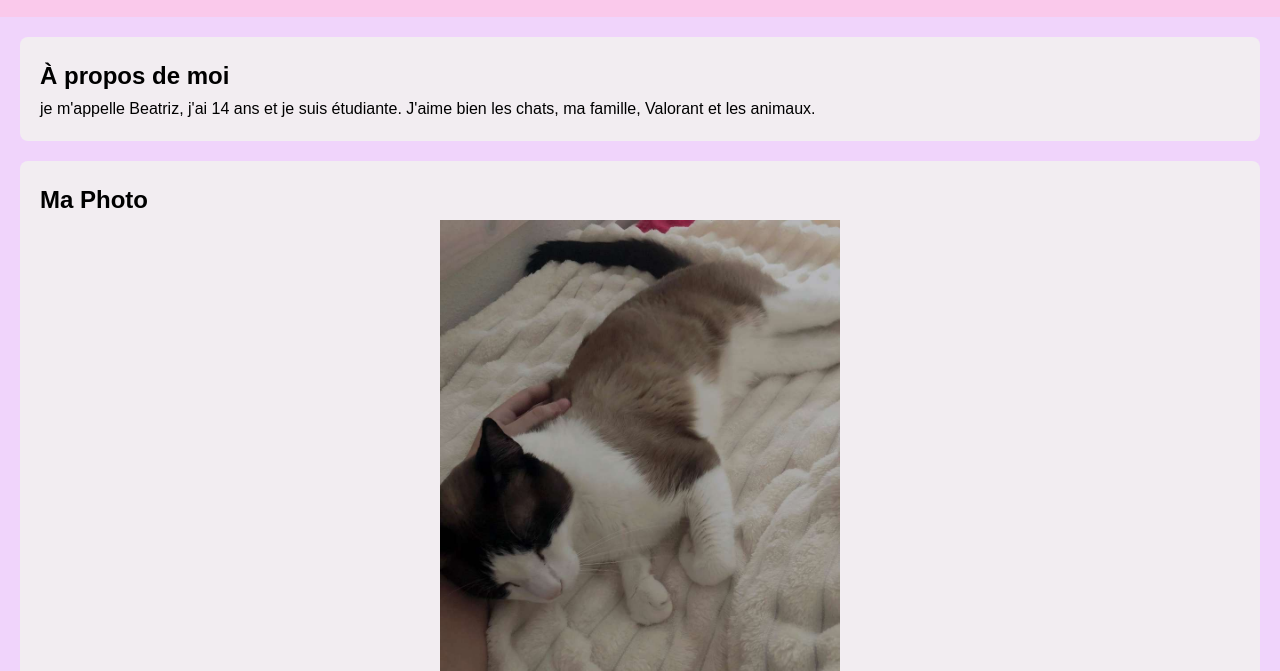
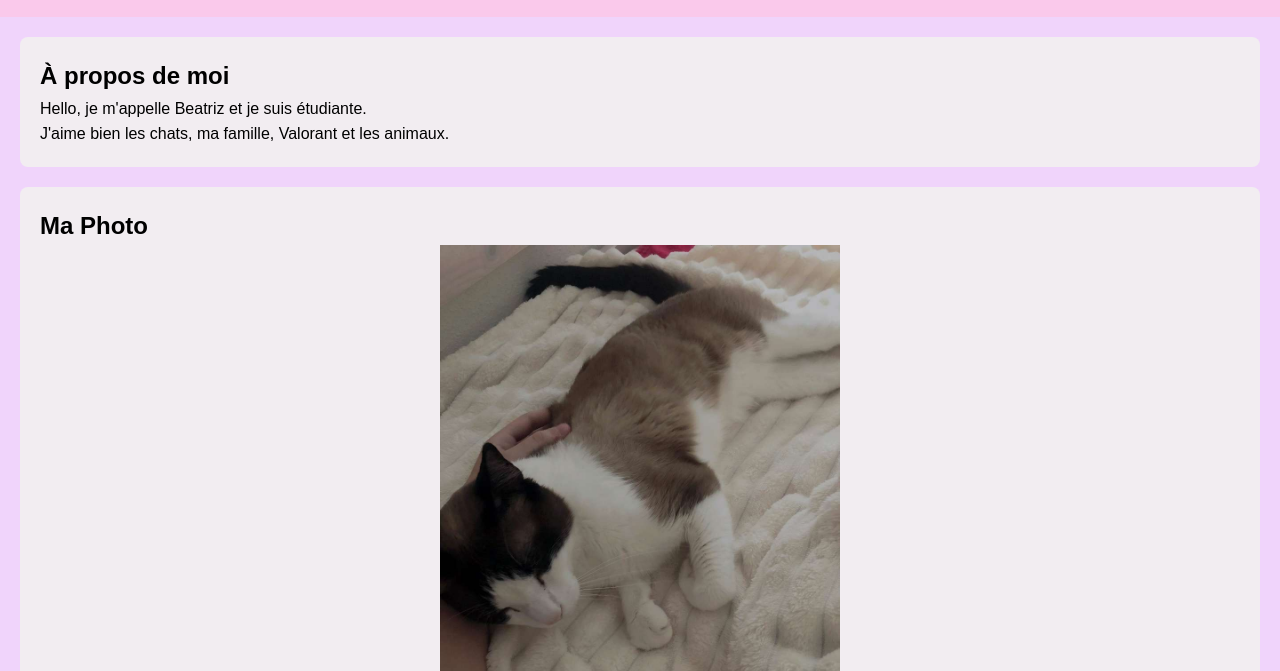
Before and after one commit to FS08/Bibis_Website, a plain HTML site: page index.html in a window 1280 px wide. Shown: the part 74-745 px from the top of the page. Drawn offline with Linux system fonts and the light colour scheme.

Commit message:
Update index.html

```diff
--- a/index.html
+++ b/index.html
@@ -31,8 +31,8 @@
     <section id="about">
         <h2>À propos de moi</h2>
         <div>
-            <p>je m'appelle Beatriz, j'ai 14 ans et je suis étudiante.
-                 J'aime bien les chats, ma famille, Valorant et les animaux. </p>
+            <p>Hello, je m'appelle Beatriz et je suis étudiante.</p>
+            <p>J'aime bien les chats, ma famille, Valorant et les animaux.</p>
         </div>
     </section>
 
```
